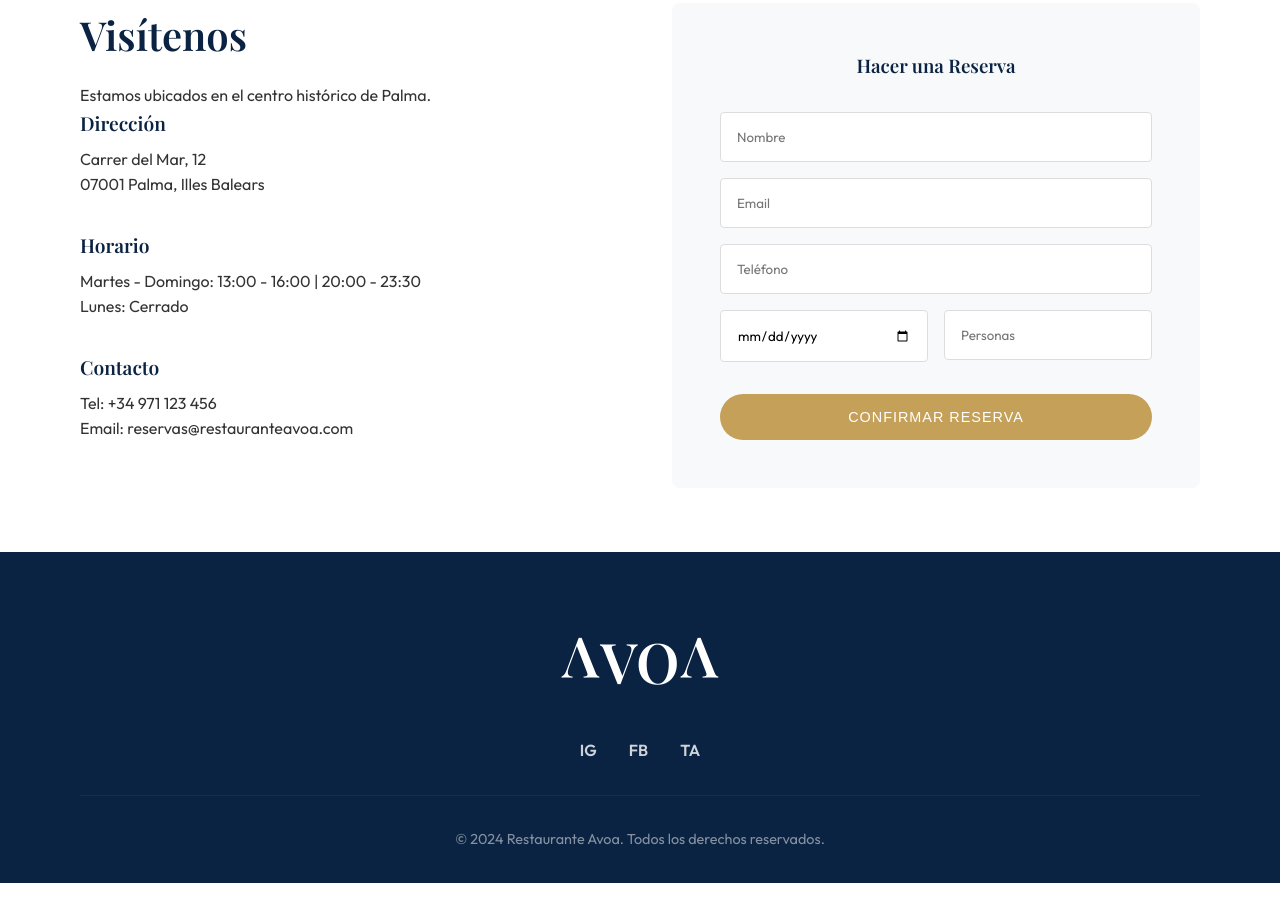
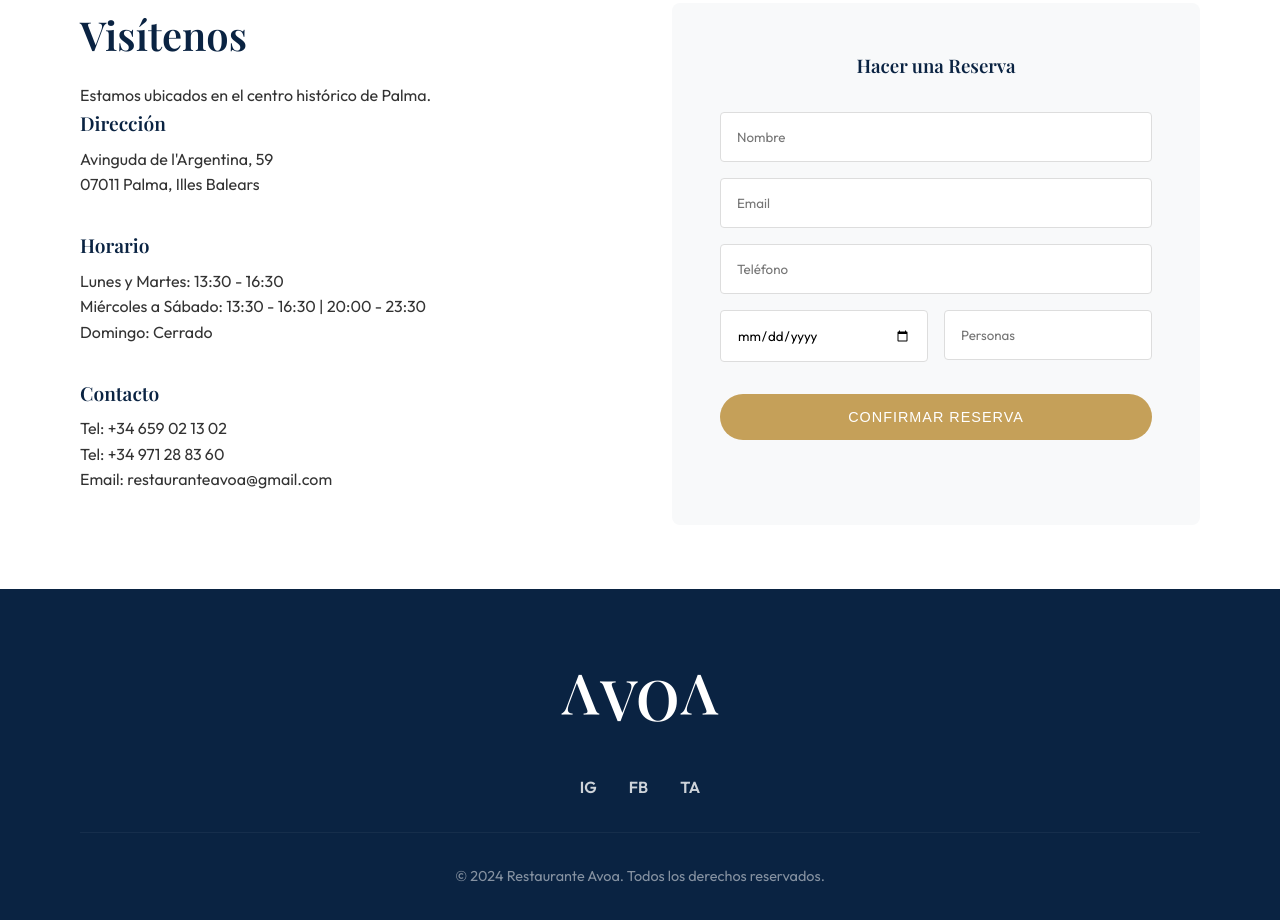
Before and after one commit to neo3kk/restaurante_avoa, a plain HTML site: page index.html in a window 1280 px wide. Shown: the part 2342-3262 px from the top of the page. Before the commit the page ends 3225 px from the top, so only its background shows below. Drawn offline with nearby package versions, Linux system fonts and the light colour scheme; a web font is replaced by a local one.

Commit message:
cambios en el index

```diff
--- a/index.html
+++ b/index.html
@@ -120,17 +120,18 @@
 
                     <div class="info-item">
                         <h3>Dirección</h3>
-                        <p>Carrer del Mar, 12<br>07001 Palma, Illes Balears</p>
+                        <p>Avinguda de l'Argentina, 59<br>07011 Palma, Illes Balears</p>
                     </div>
 
                     <div class="info-item">
                         <h3>Horario</h3>
-                        <p>Martes - Domingo: 13:00 - 16:00 | 20:00 - 23:30<br>Lunes: Cerrado</p>
+                        <p>Lunes y Martes: 13:30 - 16:30<br>Miércoles a Sábado: 13:30 - 16:30 | 20:00 -
+                            23:30<br>Domingo: Cerrado</p>
                     </div>
 
                     <div class="info-item">
                         <h3>Contacto</h3>
-                        <p>Tel: +34 971 123 456<br>Email: reservas@restauranteavoa.com</p>
+                        <p>Tel: +34 659 02 13 02<br>Tel: +34 971 28 83 60<br>Email: restauranteavoa@gmail.com</p>
                     </div>
                 </div>
                 <div class="contact-form-wrapper">
```
